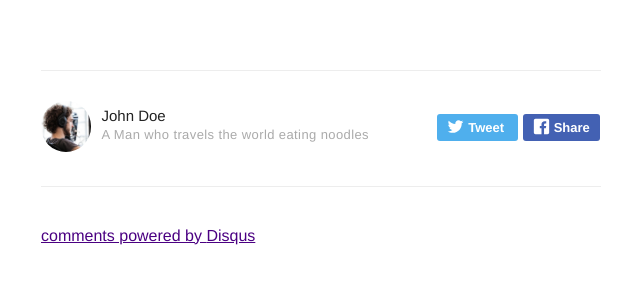
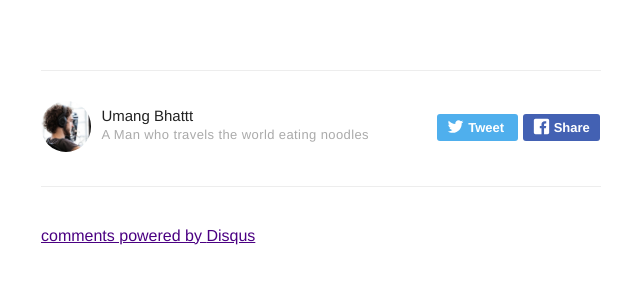
Before and after one commit to umangsbhatt/old_web, a Jekyll site: the page built from _posts/2016-01-23-indigo-jekyll-theme.markdown, in a window 1280 px wide. Shown: the part 1292-1592 px from the top of the page, without its empty margins (319-959 px from the left). Built offline with Jekyll 4.4.1, drawn with Linux system fonts in a browser that asks for light colours; emoji names are drawn with the system emoji font; comment, search, counter and statistics services are not loaded; part of the change alters nothing that is shown.

Commit message:
Simple updates

```diff
--- a/_config.yml
+++ b/_config.yml
@@ -34,37 +34,31 @@ disqus:
   categories: [blog, project] # only show disqus for posts that have these categories
 
 # if you don't have any of social below, comment the line
-facebook: myfacebook
-twitter: mytwitter
+facebook: umangsbhatt
+twitter: umangsbhatt
 # google: mygoogle
-# instagram: myinstagram
+# instagram: umangsbhatt
 # pinterest: mypinterest
-# linkedin: mylinkedin
+# linkedin: umangsbhatt
 # youtube: myyoutube
 # spotify: myspotify
-github: mygithub
+github: umangsbhatt
 # lastfm: mylastfm
 # stackoverflow: 7044681/mystackoverflow
 # quora: userquora
 # reddit: username
-medium: medium
+medium: umangsbhatt
 # vimeo: myvimeo
 # lanyrd: mylanyrd
-email: myemail@gmail.com
+email: umang@cmu.com
 
 authors:
     johndoe:
-        name: John Doe
+        name: Umang Bhattt
         bio: A Man who travels the world eating noodles
         external-image: false
         picture: assets/images/profile.jpg
-        twitter: johndoe
-    jamesfoster:
-        name: James Foster
-        bio: A Man who develops software with coffee
-        external-image: false
-        picture: assets/images/james.jpg
-        twitter: jamesfoster
+        twitter: umangsbhatt
 
 # do you want a larger site? change the option below
 # options: [normal, large] | default: normal
```
